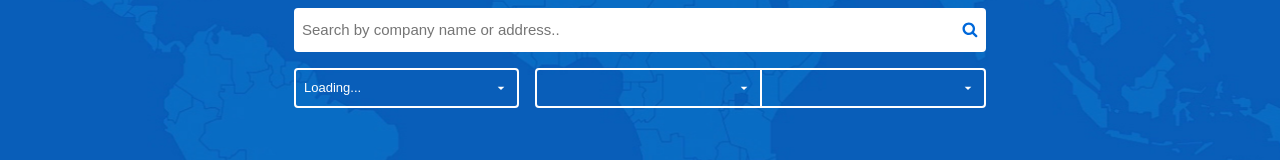
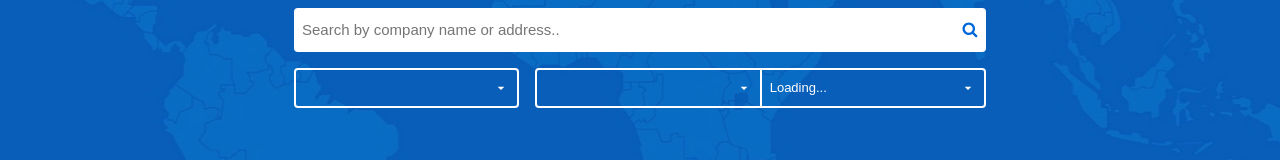
Before and after one commit to aandrxx/partner-locator, a React (Create React App) app: page / in a window 1280 px wide. Shown: the part 359-519 px from the top of the page. Built offline with nearby package versions, Linux system fonts and the light colour scheme.

Commit message:
Moved to right place on the layout

```diff
--- a/src/components/SearchForm/SearchForm.js
+++ b/src/components/SearchForm/SearchForm.js
@@ -17,13 +17,13 @@ const SearchForm = () => {
             </FormGroup>
             <div className="main__hero__search_form__filter">
                 <div className="main__hero__search_form__filter__type">
-                    <StatesSelect />
+                    <Select variant="outlined" size="small" />
                 </div>
                 <div className="main__hero__search_form__filter__location">
                     <FormGroup
                         variant="outlined"
                         size="small"
-                        endAdornment={<Select />}
+                        endAdornment={<StatesSelect />}
                     >
                         <Select />
                     </FormGroup>
```
